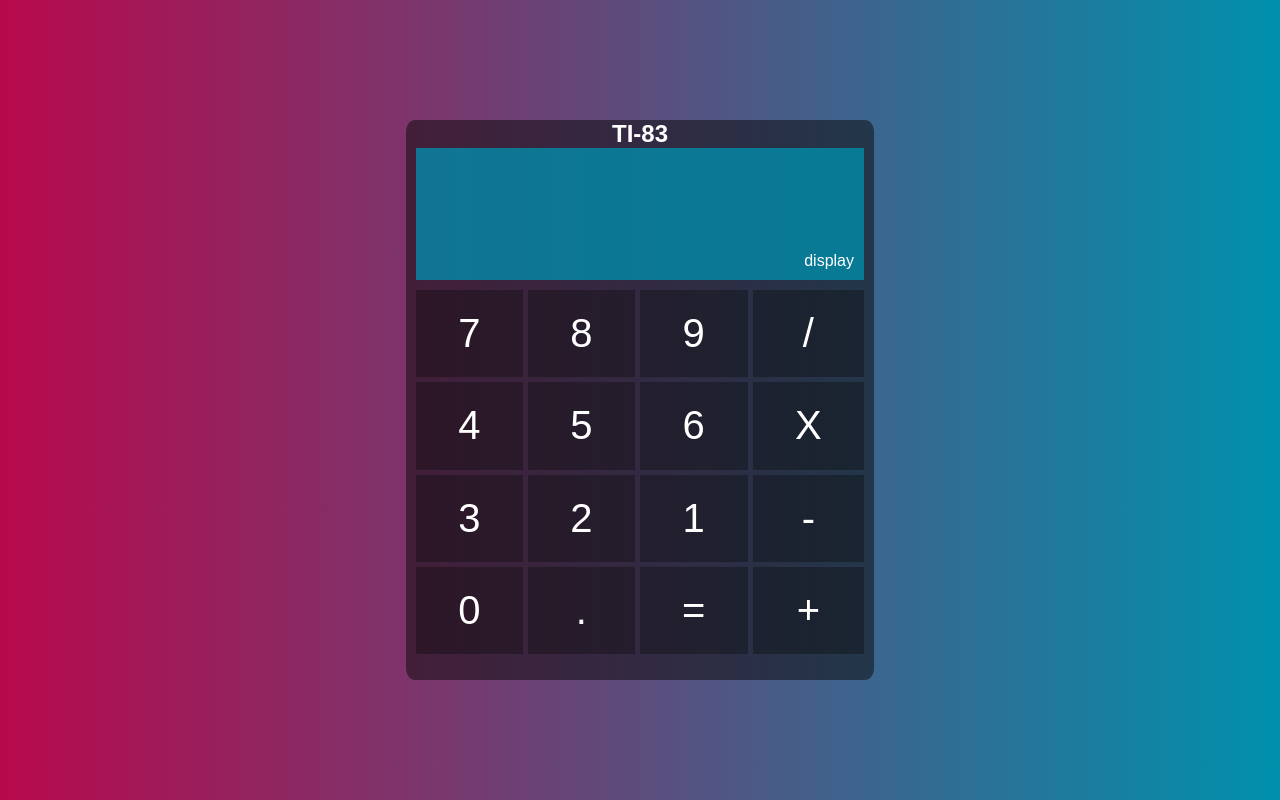
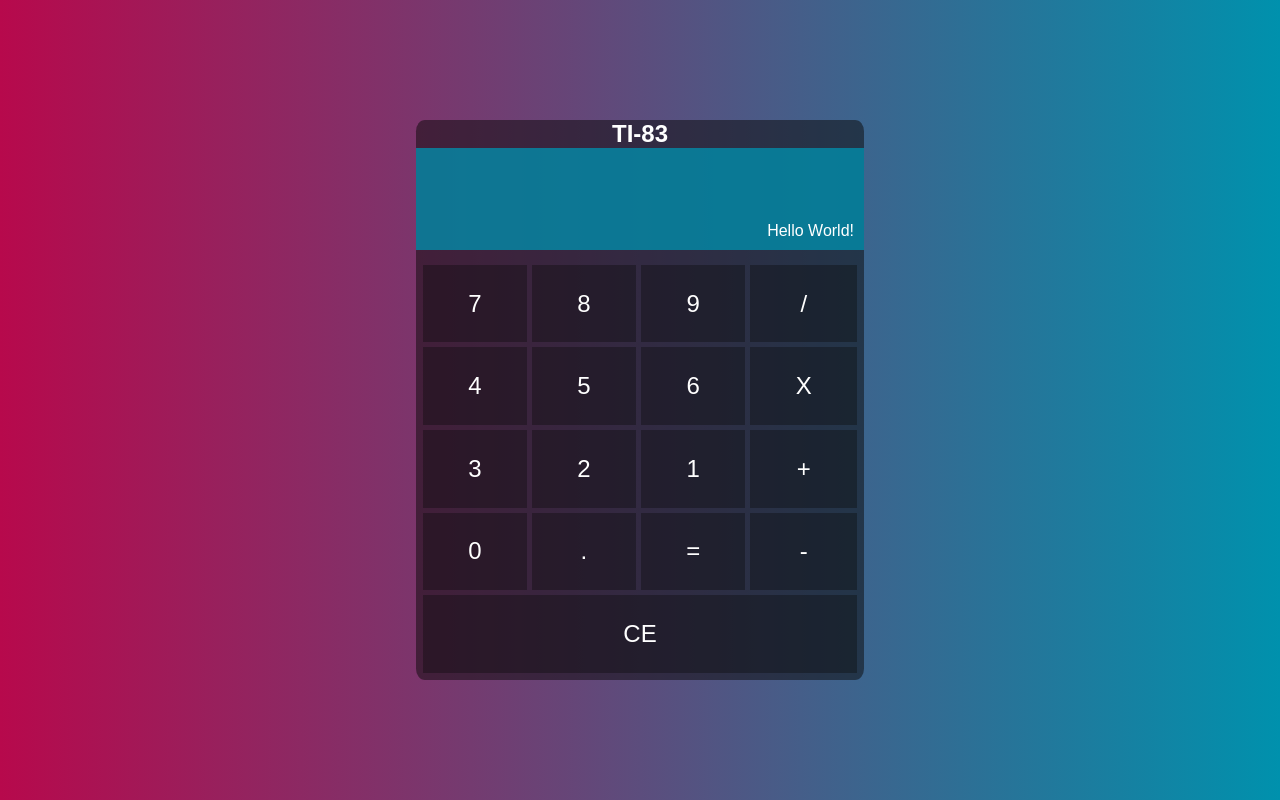
Before and after one commit to rayalva407/JSCalc, a plain HTML site: page index.html in a window 1280 px wide. Drawn offline with Linux system fonts and the light colour scheme.

Commit message:
messed around with padding and button layout

```diff
--- a/index.html
+++ b/index.html
@@ -15,22 +15,23 @@
             display
           </div>
           <div id="buttons">
-            <button class='number'>7</button>
-            <button class='number'>8</button>
-            <button class='number'>9</button>
-            <button class='number'>/</button>
-            <button class='number'>4</button>
-            <button class='number'>5</button>
-            <button class='number'>6</button>
-            <button class='number'>X</button>
-            <button class='number'>3</button>
-            <button class='number'>2</button>
-            <button class='number'>1</button>
-            <button class='number'>-</button>
-            <button class='number'>0</button>
-            <button class='number'>.</button>
-            <button class='number'>=</button>
-            <button class='number'>+</button>
+            <button class='button'>7</button>
+            <button class='button'>8</button>
+            <button class='button'>9</button>
+            <button class='button'>/</button>
+            <button class='button'>4</button>
+            <button class='button'>5</button>
+            <button class='button'>6</button>
+            <button class='button'>X</button>
+            <button class='button'>3</button>
+            <button class='button'>2</button>
+            <button class='button'>1</button>
+            <button class='button'>+</button>
+            <button class='button'>0</button>
+            <button class='button'>.</button>
+            <button class='button'>=</button>
+            <button class='button'>-</button>
+            <button class='button' id="CE">CE</button>
           </div>
         </div>
       </div>
--- a/script.js
+++ b/script.js
@@ -0,0 +1,2 @@
+displayValue = document.querySelector("#display");
+displayValue.innerText = "Hello World!"
--- a/style.css
+++ b/style.css
@@ -23,7 +23,7 @@
   background-color: #0a090981;
   width: 35%;
   height: 70%;
-  padding:0% 10px;
+  padding: 0px;
   border-radius: 2%;
 }
 
@@ -40,23 +40,27 @@
   display: grid;
   grid-gap: 5px;
   grid-template-columns: auto auto auto auto;
-  height: 65%;
-  padding-top: 10px;
+  height: 100%;
+  padding: 15px 7px 7px 7px;
 }
 
-.number {
+#CE {
+  grid-column: 1 / 5;
+}
+
+.button {
   display: flex;
   justify-content: center;
   align-items: center;
-  font-size: 2.5em;
+  font-size: 1.5em;
   background-color: #0a09095d;
   border: none;
 }
 
-.number:hover {
+.button:hover {
   background-color: #b7094c;
 }
 
-.number:active {
+.button:active {
   background-color: #b7094c7c;
 }
```
